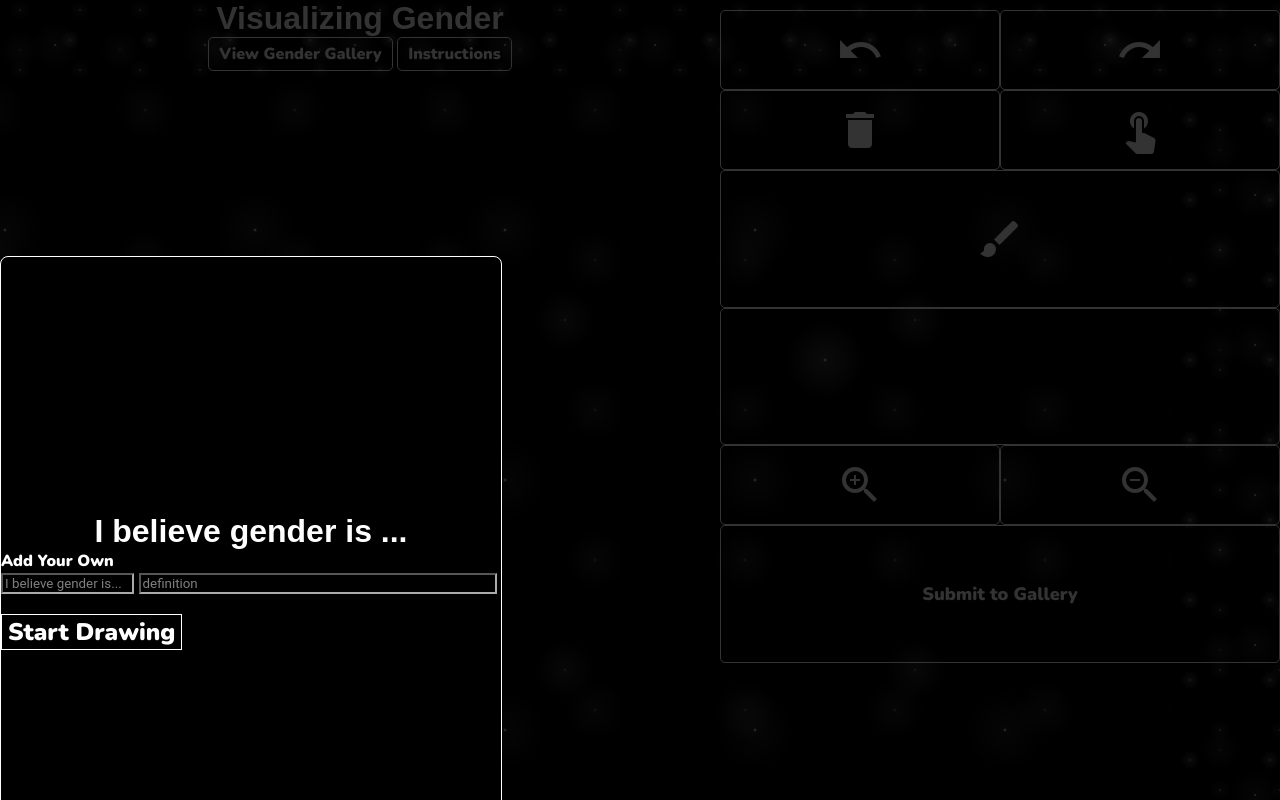
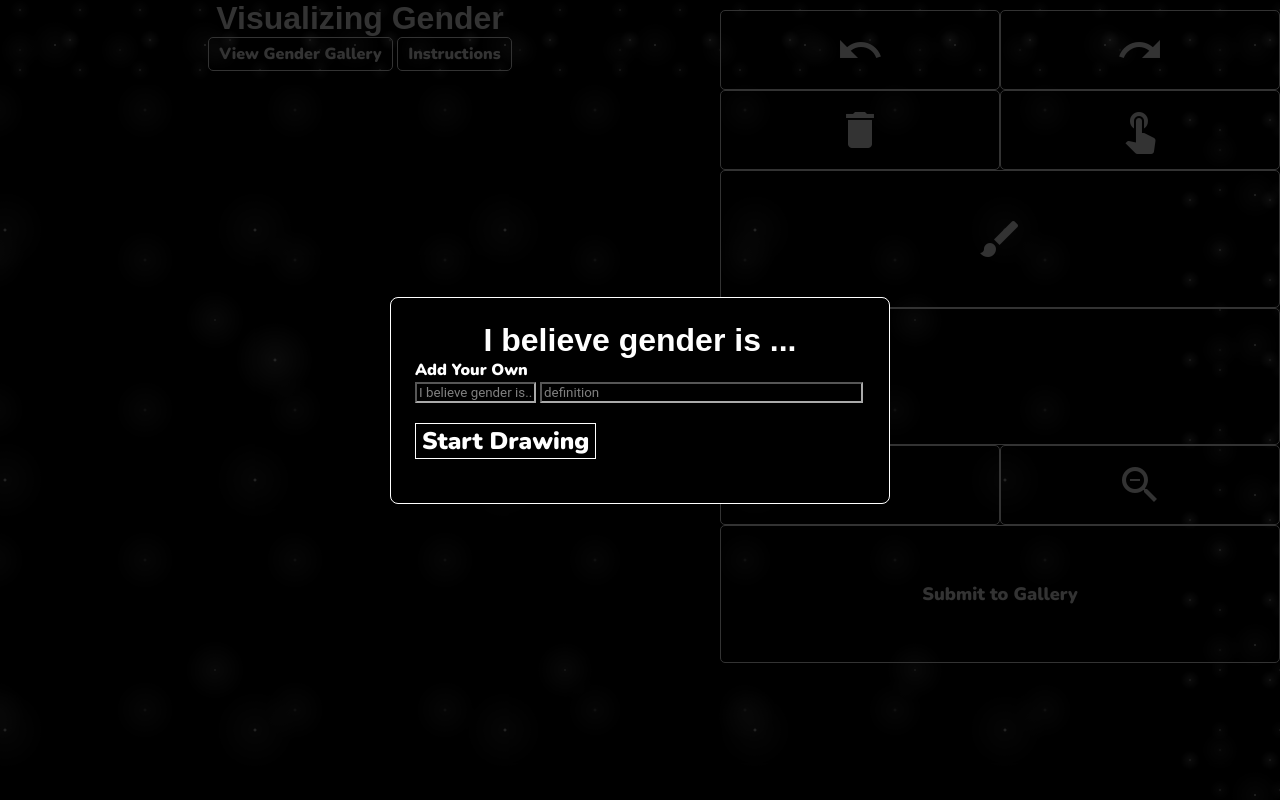
Before and after one commit to mickivations/gender, a plain HTML site: page gender-creator.html in a window 1280 px wide. Drawn offline with nearby package versions, Linux system fonts and the light colour scheme; a script that the page names is missing; a web font is replaced by a local one.

Commit message:
deploy: 07aef3f182abe3090ff6b976b48cbb7c962494e4

```diff
--- a/app-style-sheet.css
+++ b/app-style-sheet.css
@@ -731,58 +731,55 @@ canvas {
 }
 
 .modal {
-  display: none; /* Start hidden */
+  display: flex; /* Was overwritten by multiple display declarations */
   justify-content: center;
   align-items: center;
   text-align: left;
   position: fixed;
-  display: block;
   top: 0;
   left: 0;
   width: 100vw;
   height: 100vh;
-  margin: 0px;
-  margin-bottom: 20%;
-  background-color: rgba(0, 0, 0, 0.8); /* Darker dimmed background */
+  background-color: rgba(0, 0, 0, 0.8);
   color: #fff;
-  z-index: 1000; /* On top of everything */
-  overflow-y: auto; /* Scroll if needed */
+  z-index: 1000;
+  overflow-y: auto;
   box-sizing: border-box;
+  padding: 1rem; /* Prevent edge cut-off */
 }
 
 .modal-content {
   background-color: black;
-  margin-top: 20%;
-  margin-bottom: 20%;
-  padding-top: 20%;
-  padding-bottom: 20%;
   max-width: 500px;
   width: 90%;
+  padding: 1.5rem;
   border-radius: 8px;
   border: 1px solid white;
+  box-sizing: border-box;
 }
 
-.framework-item-label{
+.framework-item-label {
   font-size: 1.5em;
-  color:white;
+  color: yellow;
   display: block;
 }
 
-.framework-definition{
+.framework-definition {
   color: #CCC;
-  font-size: .9em;
+  font-size: 0.9em;
   display: inline-block;
   margin-bottom: 1rem;
 }
 
-#customFrameworkName{
+#customFrameworkName {
   width: 25% !important;
 }
-#customFrameworkDefinition{
+
+#customFrameworkDefinition {
   width: 70% !important;
 }
 
-#customFrameworkSubmit{
+#customFrameworkSubmit {
   width: 100%;
   display: inline-block;
   text-align: left;
```
